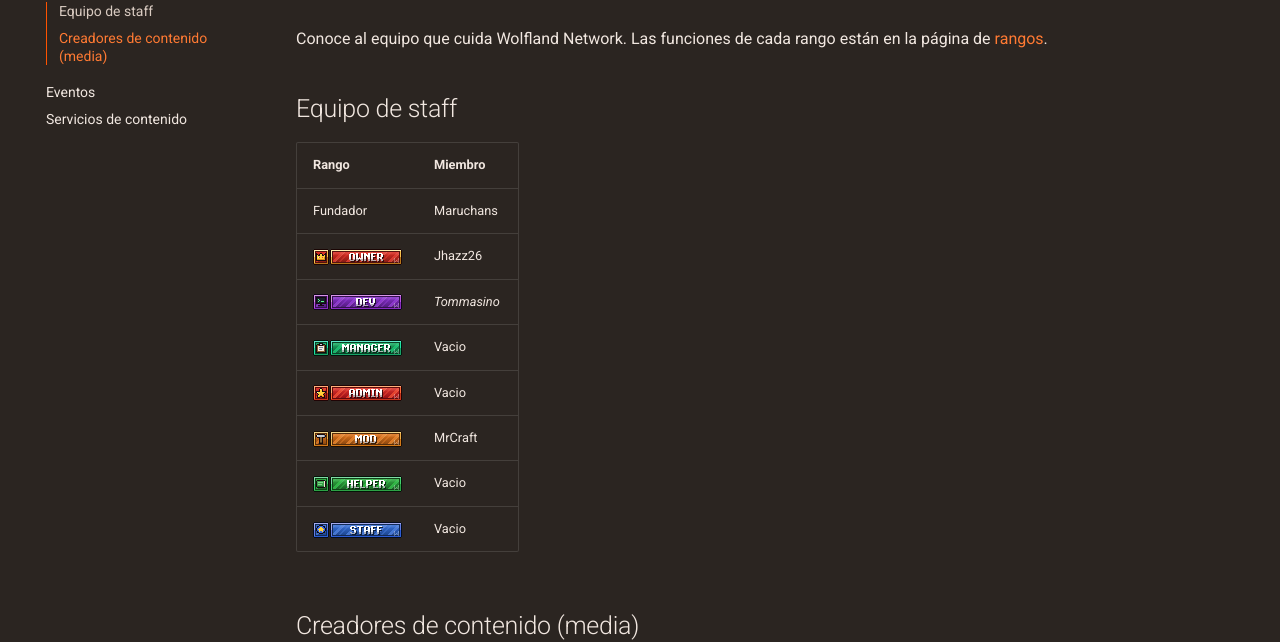
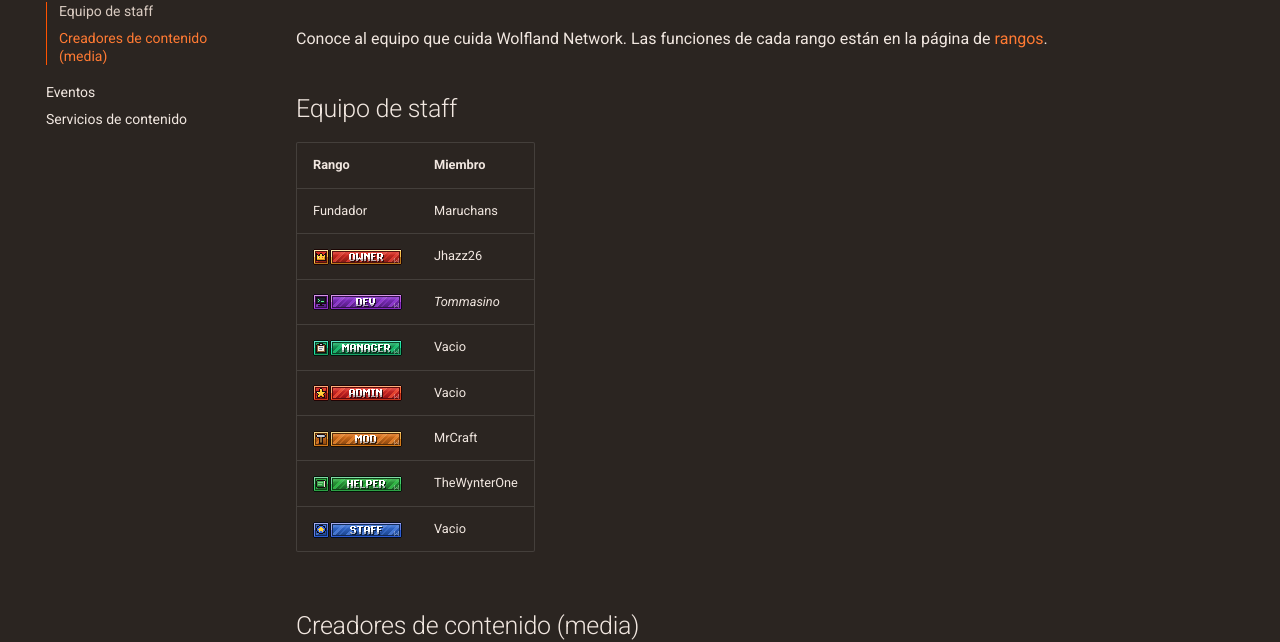
Before and after one commit to SrMaruchans/Wiki, an MkDocs documentation site: the page built from docs/staff.md, in a window 1280 px wide and 1193 px high. Shown: the part 202-844 px from the top of the window. Built offline with MkDocs 1.6.1 and Material for MkDocs 9.7.7, drawn with Linux system fonts in a browser that asks for light colours.

Commit message:
Change Helper rank user to TheWynterOne
Updated the Helper rank to reflect the new user.

```diff
--- a/docs/staff.md
+++ b/docs/staff.md
@@ -12,7 +12,7 @@ Conoce al equipo que cuida Wolfland Network. Las funciones de cada rango están
 | ![Manager](assets/images/ranks/manager.png){ .rank-tag } | Vacio |
 | ![Admin](assets/images/ranks/admin.png){ .rank-tag } | Vacio |
 | ![Mod](assets/images/ranks/mod.png){ .rank-tag } | MrCraft |
-| ![Helper](assets/images/ranks/helper.png){ .rank-tag } | Vacio |
+| ![Helper](assets/images/ranks/helper.png){ .rank-tag } | TheWynterOne |
 | ![T-Helper](assets/images/ranks/thelper.png){ .rank-tag } | Vacio |
 
 ## Creadores de contenido (media)
```
